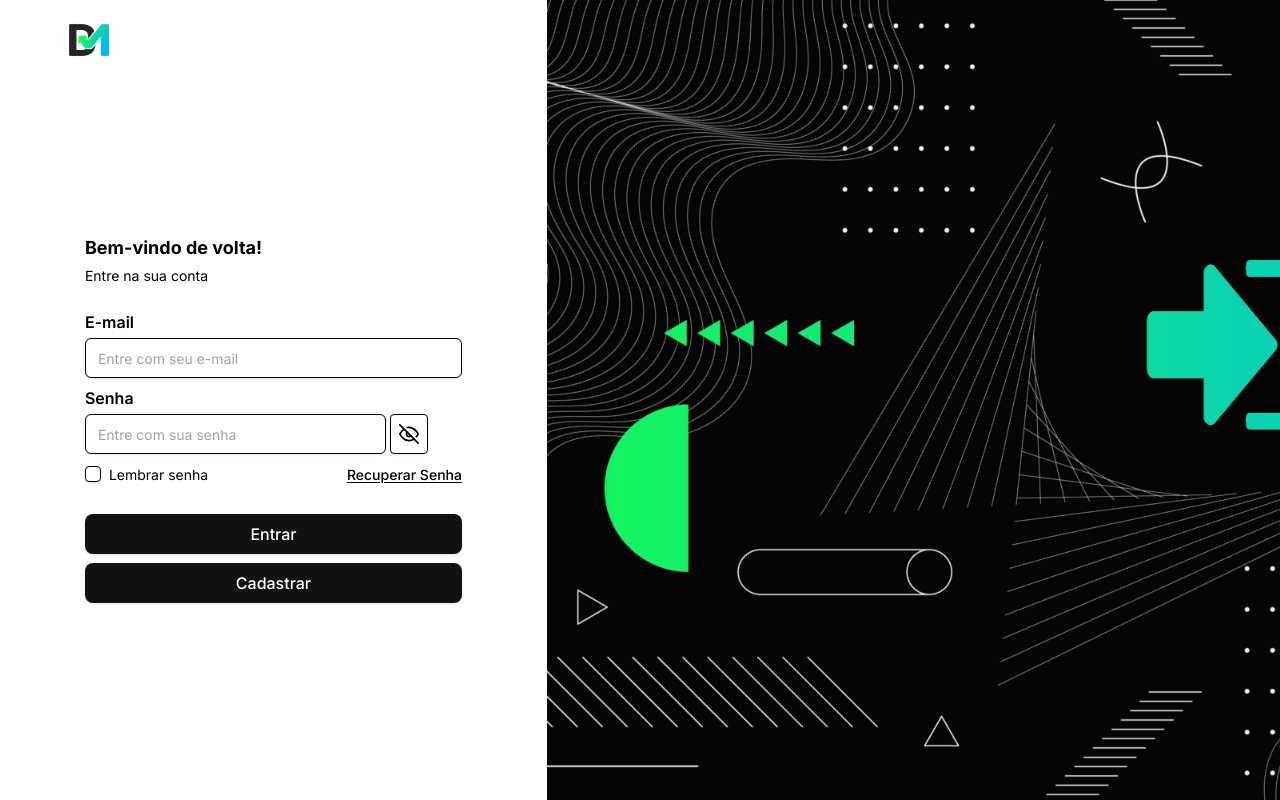
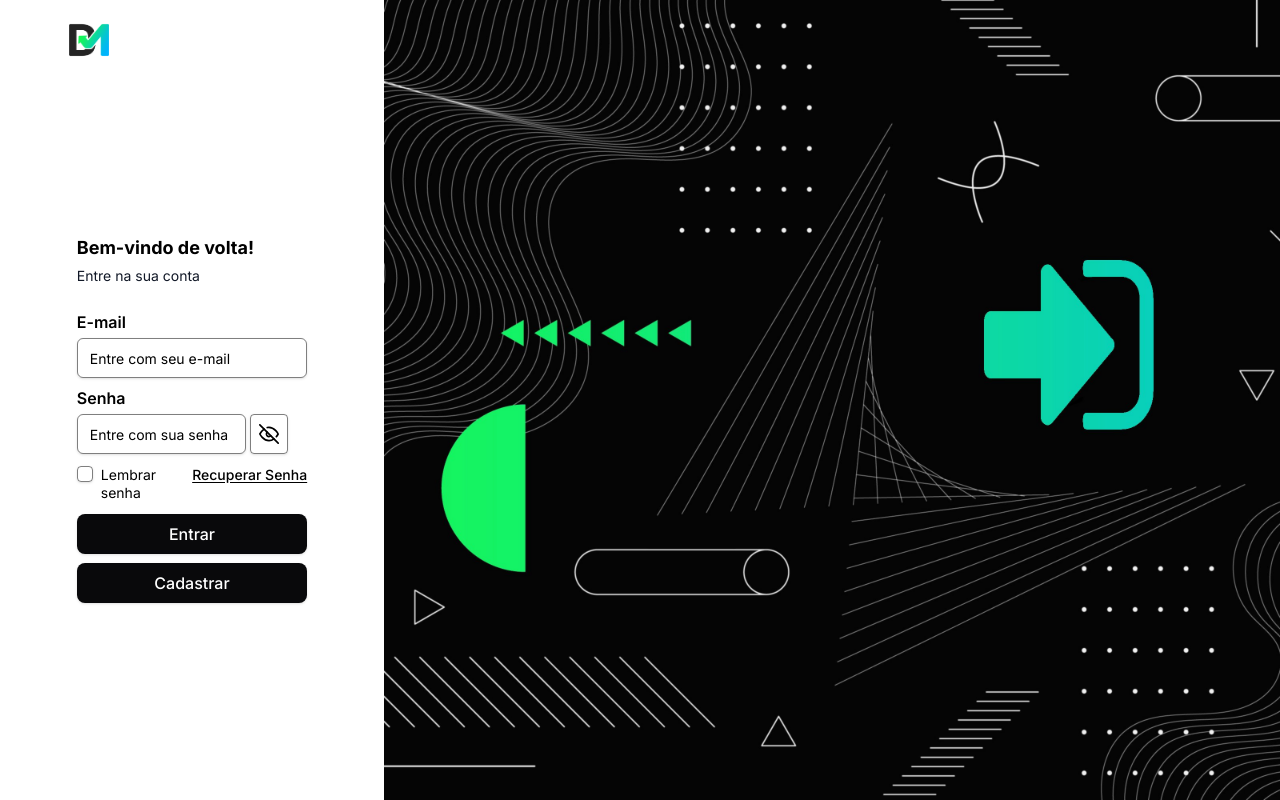
Before and after one commit to DAILY-MANAGE/daily-manage-web, a Next.js app: page /login in a window 1280 px wide. Built offline with nearby package versions, Linux system fonts and the light colour scheme.

Commit message:
chores(main): remove fixed variants

```diff
--- a/app/(pages)/login/login-form.tsx
+++ b/app/(pages)/login/login-form.tsx
@@ -123,7 +123,7 @@ export default function LoginForm() {
         />
         <button
           id="password-eye"
-          className="w-full h-full px-2 border border-black/20 rounded flex items-center justify-center shadow"
+          className="w-full h-full px-2 border border-black/50 rounded flex items-center justify-center shadow"
           type="button"
           onClick={hideShowPassword}
         >
@@ -136,7 +136,7 @@ export default function LoginForm() {
       <div className="flex w-full h-4 mt-3 mb-8">
         <div className="w-1/2 h-full flex justify-start items-center gap-2">
           <Checkbox
-            className="border border-black/20 m-0 rounded my-auto shadow"
+            className="border border-black/50 m-0 rounded my-auto shadow"
             {...register("lembrarSessao")}
             onCheckedChange={(e: any) => {
               setValue("lembrarSessao", e)
@@ -157,10 +157,9 @@ export default function LoginForm() {
       </div>
 
       <Button
-        theme="dark-900"
         size="full"
         type="submit"
-        className="mt-4 flex items-center justify-center gap-2 data-[loginloadingdelay=true]:opacity-50"
+        className="mt-4 flex items-center justify-center gap-2 data-[loginloadingdelay=true]:opacity-50 bg-zinc-950 text-white"
       >
         <span>Entrar</span>
       </Button>
--- a/app/(pages)/login/page.tsx
+++ b/app/(pages)/login/page.tsx
@@ -26,7 +26,7 @@ export default function Login() {
 
   return (
     <div className="flex flex-row align-center justify-center w-[100vw] h-[100vh]">
-      <div className="h-[100vh] flex flex-col align-center justify-center md:w-[50vw] lg:w-[30w] w-[80vw] px-0 lg:px-16 md:px-10">
+      <div className="h-[100vh] flex flex-col align-center justify-center w-[80vw] md:w-[30vw] lg:w-[30w] px-0 lg:px-16 md:px-10">
         <div className="w-full flex flex-row align-center justify-start h-[5%]">
           <Logo width={50} height={100} />
         </div>
@@ -35,10 +35,9 @@ export default function Login() {
           <p className="text-sm mb-2 text-gray-900">Entre na sua conta</p>
           <LoginForm />
           <Button
-            theme="dark-900"
             size="sm"
             onClick={goToCadastro}
-            className="flex items-center justify-center gap-2 data-[cadastroloadingdelay=true]:opacity-50"
+            className="flex items-center justify-center gap-2 data-[cadastroloadingdelay=true]:opacity-50 bg-zinc-950 text-white"
           >
             <span>Cadastrar</span>
           </Button>
--- a/app/components/Button/index.tsx
+++ b/app/components/Button/index.tsx
@@ -46,12 +46,8 @@ export default function Button({
     }, 1000);
   };
 
-  const getClassesFromTheme = (theme: string) => {
-    return `bg-${theme} text-${theme}-text hover:bg-${theme}-hover`;
-  }
-
   return (
-    <button data-loadingdelay={loadingAnimation} className={twMerge(button({size: size}), getClassesFromTheme(theme), className, 'shadow flex align-center justify-center items-center text-center transition-all data-[loadingdelay=true]:opacity-50 gap-2')} onClick={() => {
+    <button data-loadingdelay={loadingAnimation} className={twMerge(button({size: size}), className, 'shadow flex align-center justify-center items-center text-center transition-all data-[loadingdelay=true]:opacity-50 gap-2')} onClick={() => {
       loadAnimation(setLoadingAnimation)
     }} {...props}>
       {loadingAnimation && <RxReload className="w-4 h-4 animate-spin" />}{' '}{children}
--- a/app/components/Form/FormError.tsx
+++ b/app/components/Form/FormError.tsx
@@ -9,7 +9,7 @@ interface LoginValidationErrorProps {
 export default function PreFormError({ message }: LoginValidationErrorProps) {
   return (
     message && (
-      <small className="block font-medium p-1 px-0 text-danger-700">
+      <small className="block font-medium p-1 px-0 text-rose-800">
         {message}
       </small>
     ) || <></>
--- a/app/hooks/useAuthContext.ts
+++ b/app/hooks/useAuthContext.ts
@@ -34,6 +34,10 @@ const useAuthHandler = () => {
       return router.push('/dashboard');
     }
 
+    const unsuccesfullyAuthenticated = (message: string = 'Não foi possível realizar o login.') => {
+      ToastWrapper.error(message);
+    }
+
     const withCookie = () => {
       const B64EncryptObject = B64Encrypt()
 
@@ -61,12 +65,12 @@ const useAuthHandler = () => {
             succesfullyAuthenticated();
           } else {
             // checar mensagem de erro
-            ToastWrapper.error('Senha ou e-mail incorreto!');
+            unsuccesfullyAuthenticated();
           }
         })
         .catch((error) => {
-          console.log(error);
-          ToastWrapper.error('Senha ou e-mail incorreto!');
+          // tratar erro
+          unsuccesfullyAuthenticated("Ocorreu um erro na autenticação, tente novamente em breve...")
         });
     }
 
--- a/tailwind.config.js
+++ b/tailwind.config.js
@@ -2,182 +2,12 @@
 module.exports = {
   darkMode: ['class'],
   content: [
-    './app/(pages)/**/*.{ts,tsx}',
+    './pages/**/*.{ts,tsx}',
     './components/**/*.{ts,tsx}',
     './app/**/*.{ts,tsx}',
     './src/**/*.{ts,tsx}',
   ],
   theme: {
-    colors: {
-      transparent: 'transparent',
-      current: 'currentColor',
-      'dark': {
-        DEFAULT: '#5B5B5B',
-        text: '#ffffff',
-        border: '#8F8F8F',
-        hover: '#ffffff',
-        100: {
-          DEFAULT: '#C5C5C5',
-          text: '#ffffff',
-          hover: '#ffffff',
-        },
-        300: {
-          DEFAULT: '#8F8F8F',
-          text: '#ffffff',
-          hover: '#ffffff',
-        },
-        700: {
-          DEFAULT: '#242424',
-          text: '#ffffff',
-          hover: '#ffffff',
-        },
-        900: {
-          DEFAULT: '#121212',
-          text: '#ffffff'
-        },
-      },
-      'light': {
-        DEFAULT: '#F3F3F3',
-        text: '#121212',
-        100: {
-          DEFAULT: '#FFFFFF',
-          text: '#121212'
-        },
-        300: {
-          DEFAULT: '#FAFAFA',
-          text: '#121212',
-          border: '#EBEBEB',
-        },
-        700: {
-          DEFAULT: '#EBEBEB',
-          text: '#121212'
-        },
-        900: {
-          DEFAULT: '#DBDBDB',
-          text: '#121212'
-        },
-      },
-      'disabled': {
-        DEFAULT: '#8F8F8F',
-        text: '#5B5B5B',
-        100: {
-          DEFAULT: '#8F8F8F',
-          text: '#5B5B5B'
-        },
-        300: {
-          DEFAULT: '#8F8F8F',
-          text: '#5B5B5B'
-        },
-        700: {
-          DEFAULT: '#8F8F8F',
-          text: '#5B5B5B'
-        },
-        900: {
-          DEFAULT: '#8F8F8F',
-          text: '#5B5B5B'
-        },
-      },
-      'secondary': {
-        DEFAULT: '#00D4FF',
-        text: '#ffffff',
-        100: {
-          DEFAULT: '#AAF0FF',
-          text: '#121212'
-        },
-        300: {
-          DEFAULT: '#55E2FF',
-          text: '#ffffff'
-        },
-        700: {
-          DEFAULT: '#008DAA',
-          text: '#ffffff'
-        },
-        900: {
-          DEFAULT: '#004655',
-          text: '#ffffff'
-        },
-      },
-      'primary': {
-        DEFAULT: '#07C9CA',
-        text: '#ffffff',
-        100: {
-          DEFAULT: '#ACEDED',
-          text: '#121212'
-        },
-        300: {
-          DEFAULT: '#59DBDB',
-          text: '#ffffff'
-        },
-        700: {
-          DEFAULT: '#048686',
-          text: '#ffffff'
-        },
-        900: {
-          DEFAULT: '#024343',
-          text: '#ffffff'
-        },
-      },
-      'success': {
-        DEFAULT: '#0EDD9A',
-        text: '#ffffff',
-        100: {
-          DEFAULT: '#AEF3DD',
-          text: '#121212'
-        },
-        300: {
-          DEFAULT: '#5EE8BB',
-          text: '#ffffff'
-        },
-        700: {
-          DEFAULT: '#099366',
-          text: '#ffffff'
-        },
-        900: {
-          DEFAULT: '#044933',
-          text: '#ffffff'
-        },
-      },
-      'danger': {
-        DEFAULT: '#F14444',
-        text: '#ffffff',
-        100: {
-          DEFAULT: '#FAC0C0',
-          text: '#121212'
-        },
-        300: {
-          DEFAULT: '#F58282',
-          text: '#121212'
-        },
-        700: {
-          DEFAULT: '#A02D2D',
-          text: '#ffffff'
-        },
-        900: {
-          DEFAULT: '#501616',
-          text: '#ffffff'
-        },
-      },
-      'warning': {
-        DEFAULT: '#FFEB3C',
-        text: '#353535',
-        100: {
-          DEFAULT: '#FFF8BE',
-          text: '#353535'
-        },
-        300: {
-          DEFAULT: '#FFF17D',
-          text: '#000000'
-        },
-        700: {
-          DEFAULT: '#AA9C28',
-          text: '#ffffff'
-        },
-        900: {
-          DEFAULT: '#554E14',
-          text: '#ffffff'
-        },
-      },
-    },
     container: {
       center: true,
       padding: '2rem',
@@ -185,17 +15,62 @@ module.exports = {
         '2xl': '1400px',
       },
     },
-    backgroundImage: {
-      login: "url('../public/images/login-art.jpg')",
-      recover: "url('../public/images/recover-pass-art.jpg')",
-      cadastro: "url('../public/images/cadastro-art.jpg')",
-    }
+    extend: {
+      backgroundImage: {
+        login: "url('../public/images/login-art.jpg')",
+        recover: "url('../public/images/recover-pass-art.jpg')",
+        cadastro: "url('../public/images/cadastro-art.jpg')",
+      },
+      colors: {
+        border: 'hsl(var(--border))',
+        input: 'hsl(var(--input))',
+        ring: 'hsl(var(--ring))',
+        background: 'hsl(var(--background))',
+        foreground: 'hsl(var(--foreground))',
+        primary: {
+          DEFAULT: 'hsl(var(--primary))',
+          foreground: 'hsl(var(--primary-foreground))',
+        },
+        secondary: {
+          DEFAULT: 'hsl(var(--secondary))',
+          foreground: 'hsl(var(--secondary-foreground))',
+        },
+        destructive: {
+          DEFAULT: 'hsl(var(--destructive))',
+          foreground: 'hsl(var(--destructive-foreground))',
+        },
+        muted: {
+          DEFAULT: 'hsl(var(--muted))',
+          foreground: 'hsl(var(--muted-foreground))',
+        },
+        accent: {
+          DEFAULT: 'hsl(var(--accent))',
+          foreground: 'hsl(var(--accent-foreground))',
+        },
+        popover: {
+          DEFAULT: 'hsl(var(--popover))',
+          foreground: 'hsl(var(--popover-foreground))',
+        },
+        card: {
+          DEFAULT: 'hsl(var(--card))',
+          foreground: 'hsl(var(--card-foreground))',
+        },
+      },
+      keyframes: {
+        'accordion-down': {
+          from: { height: 0 },
+          to: { height: 'var(--radix-accordion-content-height)' },
+        },
+        'accordion-up': {
+          from: { height: 'var(--radix-accordion-content-height)' },
+          to: { height: 0 },
+        },
+      },
+      animation: {
+        'accordion-down': 'accordion-down 0.2s ease-out',
+        'accordion-up': 'accordion-up 0.2s ease-out',
+      },
+    },
   },
   plugins: [require('tailwindcss-animate')],
-  safelist: [
-    {
-      // Temas Custom: 100|300|700|900
-      pattern: /(bg|text|border)-(dark|light|secondary|primary|success|danger|warning|disabled|red|pink|purple|indigo|blue|light-blue|cyan|teal|emerald|green|lime|yellow|amber|orange|red|rose)(|-(100|200|300|400|500|600|700|800|900)|text|hover)(|text|hover)/,
-    }
-  ]
 };
```
